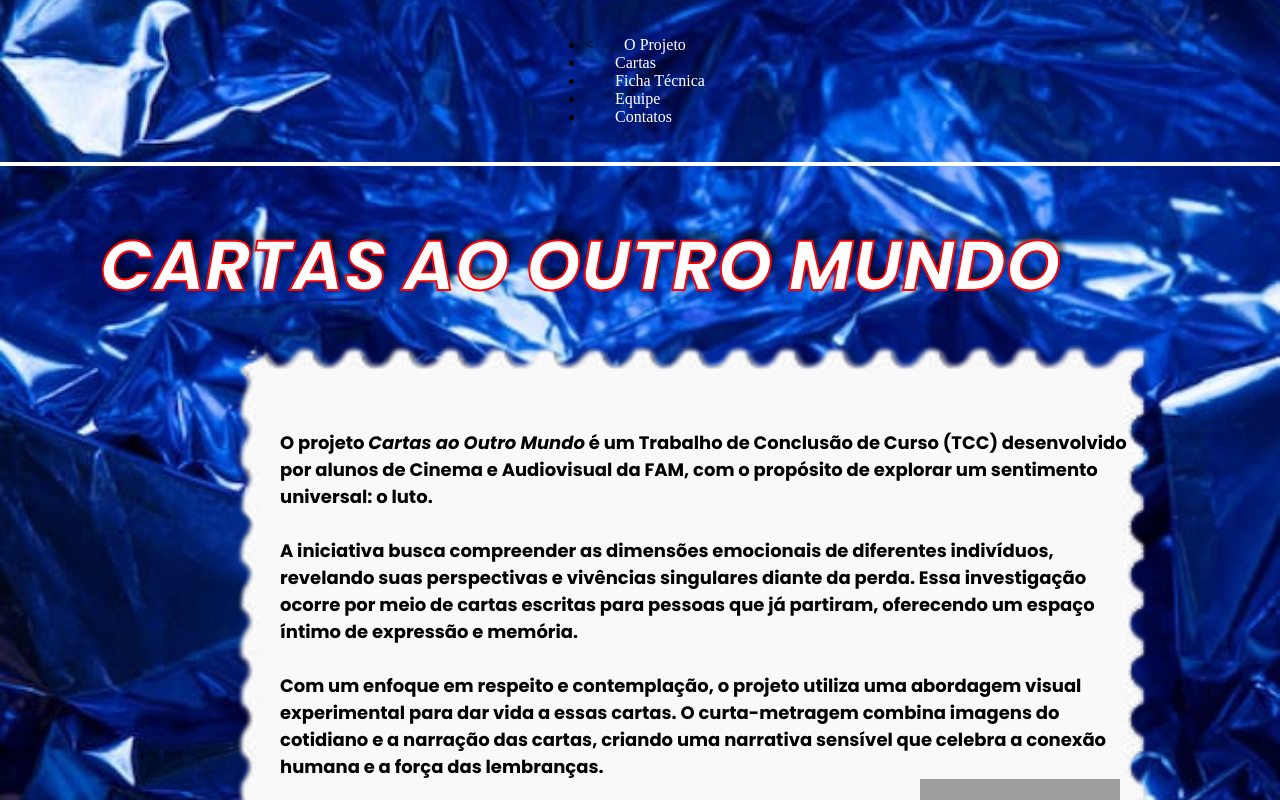
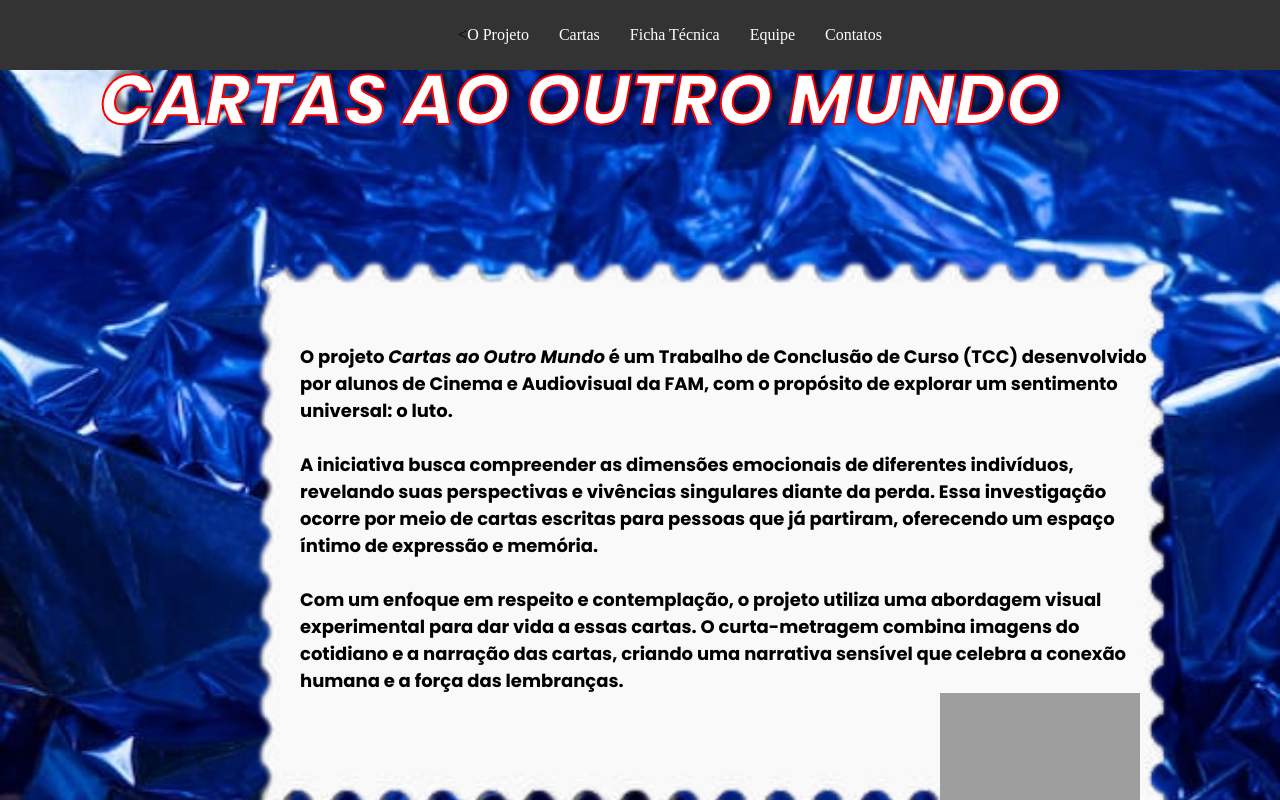
Before and after one commit to Kaisocorro/kaisocorro.github.io, a plain HTML site: page index.html in a window 1280 px wide. Drawn offline with Linux system fonts and the light colour scheme; grey boxes are pictures that could not be loaded; a web font is replaced by a local one.

Commit message:
Update site.css

```diff
--- a/css/site.css
+++ b/css/site.css
@@ -14,26 +14,53 @@ body{
     background-attachment: fixed;
     overflow-x: hidden;
 }
-
+/* Estilo da barra de navegação */
 nav {
-    display: flex ;
-    justify-content: center;
-    align-items: center;
-    background-color: transparent;
-    border-bottom: 4px solid white;
-
-    padding: 20px;
-
+    position: fixed; /* Fixa a barra de navegação no topo */
+    top: 0;
+    left: 0;
+    width: 100%;
+    background-color: #333;
+    padding: 10px;
+    z-index: 1000; /* Garante que a barra de navegação fique acima das imagens */
 }
 
+nav ul {
+    display: flex;
+    justify-content: center;
+    list-style-type: none;
+}
 
+nav ul li {
+    margin: 0 15px;
+}
 
-nav a {
+nav ul li a {
     color: white;
-    padding: 14px 30px;
     text-decoration: none;
-    font-size: medium;
+    font-size: 16px;
 }
+
+/* Estilo das seções */
+section {
+    margin-top: 60px; /* Espaço para a barra de navegação */
+    padding: 20px;
+    min-height: 100vh; /* Garante que cada seção ocupe ao menos a altura da tela */
+}
+
+section img {
+    max-width: 100%;
+    height: auto;
+    display: block;
+    margin: 20px auto;
+}
+
+/* Evitar sobreposição de imagens */
+section img {
+    z-index: 1;
+    position: relative;
+}
+
 
 nav a:hover {
     background-color: #033f8f;
```
